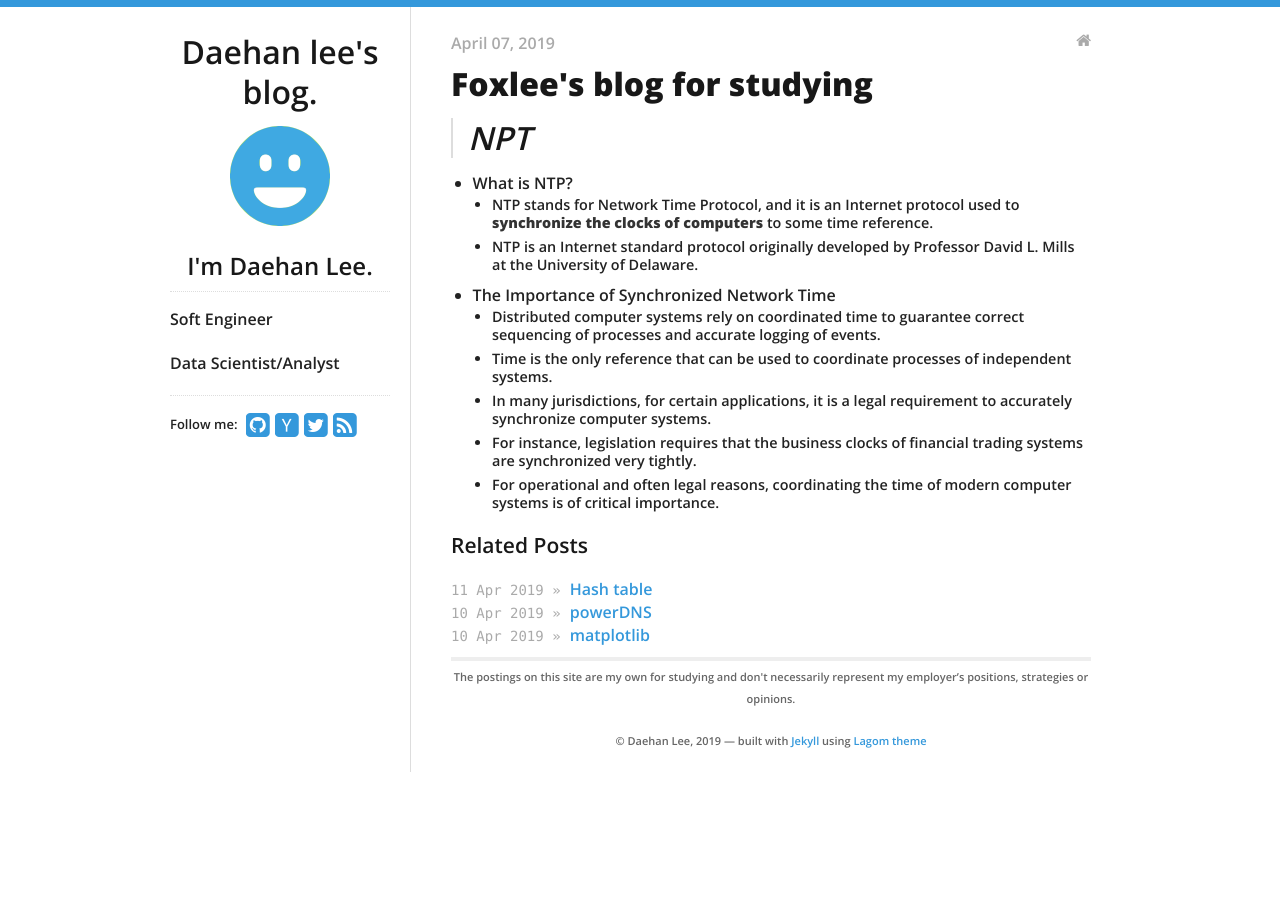
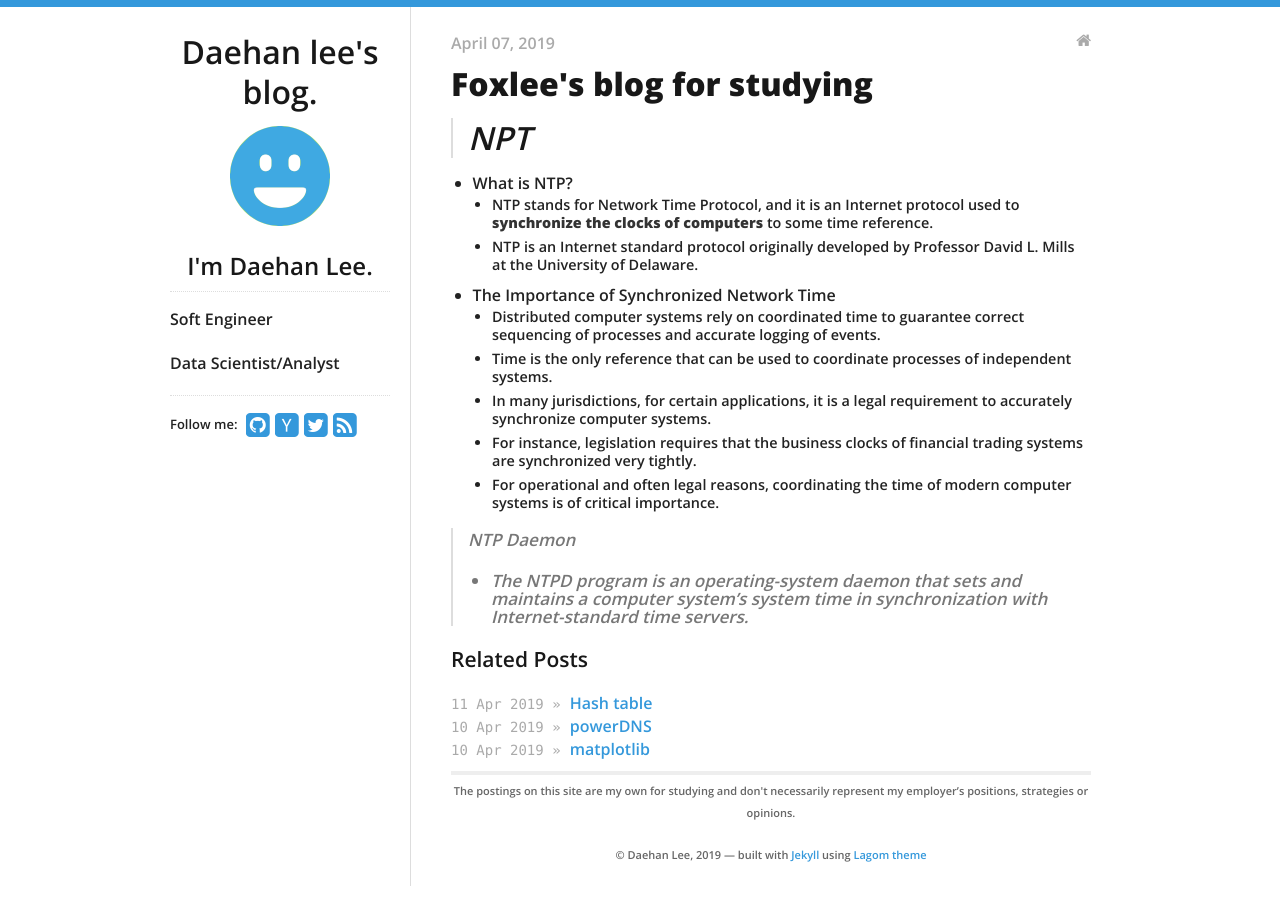
Before and after one commit to daehan0226/Study, a Jekyll site: the page built from _posts/2019-04-07-NTP.md, in a window 1280 px wide. Built offline with Jekyll 4.4.1, drawn with Linux system fonts in a browser that asks for light colours.

Commit message:
Update 2019-04-07-NTP.md

```diff
--- a/_posts/2019-04-07-NTP.md
+++ b/_posts/2019-04-07-NTP.md
@@ -16,3 +16,7 @@ categories:
   * In many jurisdictions, for certain applications, it is a legal requirement to accurately synchronize computer systems.
   * For instance, legislation requires that the business clocks of financial trading systems are synchronized very tightly.
   * For operational and often legal reasons, coordinating the time of modern computer systems is of critical importance.
+
+
+> NTP Daemon
+* The NTPD program is an operating-system daemon that sets and maintains a computer system's system time in synchronization with Internet-standard time servers.
```
